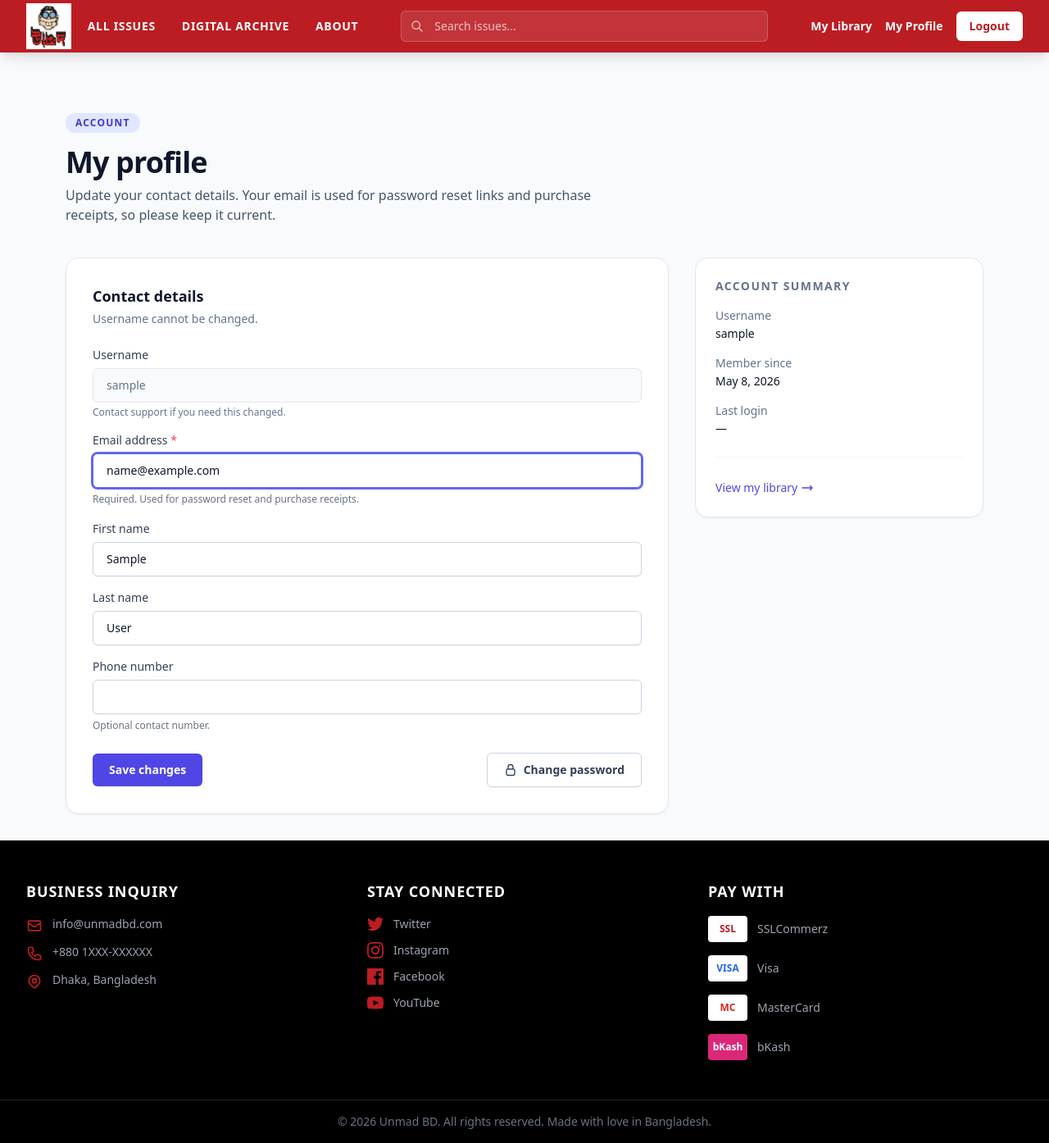
After one commit to mdsajib1473/digital-magazine-platform, a Django app: page /accounts/profile/ in a window 1280 px wide. The commit adds this page. Shown: the whole page at 82% size. Run offline with Django 5.2, Linux system fonts and the light colour scheme; the visitor is signed in with stand-in values (Sample User, id 1); parts of the project's set-up code (start-up, migrations or seed data) failed here and were passed over; some libraries are stand-ins or nearby versions.

Commit message:
password reset issue solved with mandatoring email

```diff
--- a/apps/accounts/forms.py
+++ b/apps/accounts/forms.py
@@ -3,6 +3,7 @@
 from django import forms
 from django.contrib.auth.forms import (
     AuthenticationForm,
+    PasswordChangeForm,
     PasswordResetForm,
     SetPasswordForm,
     UserCreationForm,
@@ -51,9 +52,14 @@ class CustomSignupForm(_TailwindFormMixin, UserCreationForm):
     - phone_number stays optional, matching the model.
     """
 
+    # Explicitly required -- password reset + purchase receipts both depend on
+    # having an email on file, so we enforce it at the form level even though
+    # AbstractUser.email allows blank.
     email = forms.EmailField(
         required=True,
-        help_text="Used for password reset and purchase receipts.",
+        label="Email address",
+        help_text="Required. Used for password reset and purchase receipts.",
+        widget=forms.EmailInput(attrs={"placeholder": "you@example.com"}),
     )
     phone_number = forms.CharField(
         required=False,
@@ -80,3 +86,42 @@ class StyledPasswordResetForm(_TailwindFormMixin, PasswordResetForm):
 
 class StyledSetPasswordForm(_TailwindFormMixin, SetPasswordForm):
     """Set-new-password form (two password inputs) with Tailwind-styled inputs."""
+
+
+class StyledPasswordChangeForm(_TailwindFormMixin, PasswordChangeForm):
+    """Logged-in password change form with Tailwind-styled inputs."""
+
+
+class UserProfileForm(_TailwindFormMixin, forms.ModelForm):
+    """Let authenticated users edit their own contact details.
+
+    Email is kept required here (mirrors signup) because password reset and
+    future purchase receipts both depend on a valid address being on file.
+    Username is intentionally NOT editable -- changing it would invalidate
+    saved URLs and support requests.
+    """
+
+    email = forms.EmailField(
+        required=True,
+        label="Email address",
+        help_text="Required. Used for password reset and purchase receipts.",
+    )
+
+    class Meta:
+        model = CustomUser
+        fields = ("email", "first_name", "last_name", "phone_number")
+        labels = {
+            "first_name": "First name",
+            "last_name": "Last name",
+            "phone_number": "Phone number",
+        }
+
+    def clean_email(self):
+        """Reject duplicates, but let the current user keep their own email."""
+        email = self.cleaned_data["email"].strip().lower()
+        qs = CustomUser.objects.filter(email__iexact=email)
+        if self.instance.pk:
+            qs = qs.exclude(pk=self.instance.pk)
+        if qs.exists():
+            raise forms.ValidationError("An account with this email already exists.")
+        return email
--- a/apps/accounts/urls.py
+++ b/apps/accounts/urls.py
@@ -12,21 +12,24 @@ listed earlier wins.
 
 from django.contrib.auth.views import (
     LoginView,
+    PasswordChangeView,
     PasswordResetConfirmView,
     PasswordResetView,
 )
-from django.urls import include, path
+from django.urls import include, path, reverse_lazy
 
 from .forms import (
     StyledAuthenticationForm,
+    StyledPasswordChangeForm,
     StyledPasswordResetForm,
     StyledSetPasswordForm,
 )
-from .views import LibraryView, SignupView
+from .views import LibraryView, ProfileView, SignupView
 
 urlpatterns = [
     path("signup/", SignupView.as_view(), name="signup"),
     path("library/", LibraryView.as_view(), name="library"),
+    path("profile/", ProfileView.as_view(), name="profile"),
     # Override the stock login view so we can swap in the styled form.
     path(
         "login/",
@@ -47,7 +50,18 @@ urlpatterns = [
         PasswordResetConfirmView.as_view(form_class=StyledSetPasswordForm),
         name="password_reset_confirm",
     ),
-    # Delegate the rest (logout, password_change, password_reset_done,
+    # Password change (logged-in flow): three password inputs. Styled form
+    # + explicit success_url so the done page can reverse() cleanly even
+    # though we keep the default template_name.
+    path(
+        "password_change/",
+        PasswordChangeView.as_view(
+            form_class=StyledPasswordChangeForm,
+            success_url=reverse_lazy("password_change_done"),
+        ),
+        name="password_change",
+    ),
+    # Delegate the rest (logout, password_change_done, password_reset_done,
     # password_reset_complete, ...) to the default contrib.auth URLConf.
     path("", include("django.contrib.auth.urls")),
 ]
--- a/apps/accounts/views.py
+++ b/apps/accounts/views.py
@@ -1,11 +1,12 @@
+from django.contrib import messages
 from django.contrib.auth import login
 from django.contrib.auth.mixins import LoginRequiredMixin
 from django.urls import reverse_lazy
-from django.views.generic import CreateView, ListView
+from django.views.generic import CreateView, ListView, UpdateView
 
 from apps.magazines.models import Purchase
 
-from .forms import CustomSignupForm
+from .forms import CustomSignupForm, UserProfileForm
 
 
 class SignupView(CreateView):
@@ -51,3 +52,27 @@ class LibraryView(LoginRequiredMixin, ListView):
             .select_related("issue", "issue__category")
             .order_by("-purchase_date")
         )
+
+
+class ProfileView(LoginRequiredMixin, UpdateView):
+    """Let an authenticated user edit their own contact details.
+
+    Key invariants:
+      - ``get_object()`` returns ``self.request.user`` -- a user can only
+        ever edit their own profile; path-based tampering is impossible
+        because we never read a pk/slug from the URL.
+      - ``success_url`` points back at the profile page so the user sees
+        the updated values and the success flash.
+    """
+
+    form_class = UserProfileForm
+    template_name = "accounts/profile.html"
+    success_url = reverse_lazy("profile")
+
+    def get_object(self, queryset=None):
+        return self.request.user
+
+    def form_valid(self, form):
+        response = super().form_valid(form)
+        messages.success(self.request, "Your profile has been updated.")
+        return response
--- /dev/null
+++ b/templates/accounts/profile.html
@@ -0,0 +1,128 @@
+{% extends "base.html" %}
+
+{% block title %}My profile &middot; Unmad Digital Archive{% endblock %}
+
+{% block content %}
+
+{# ----------------------------------------------------------------------- #}
+{# Page header (matches library.html aesthetic)                            #}
+{# ----------------------------------------------------------------------- #}
+<section class="py-8 sm:py-10">
+    <p class="inline-block px-3 py-1 text-xs font-semibold uppercase tracking-widest text-indigo-700 bg-indigo-100 rounded-full">
+        Account
+    </p>
+    <h1 class="mt-4 text-3xl sm:text-4xl font-bold tracking-tight text-slate-900">
+        My profile
+    </h1>
+    <p class="mt-2 max-w-2xl text-slate-600">
+        Update your contact details. Your email is used for password
+        reset links and purchase receipts, so please keep it current.
+    </p>
+</section>
+
+{# ----------------------------------------------------------------------- #}
+{# Two-column layout: profile form (left, wide) + account summary (right)  #}
+{# ----------------------------------------------------------------------- #}
+<div class="grid grid-cols-1 lg:grid-cols-3 gap-8 items-start">
+
+    {# ----------------------- Profile form card -------------------------- #}
+    <div class="lg:col-span-2">
+        <div class="bg-white border border-slate-200 rounded-2xl shadow-sm p-6 sm:p-8">
+            <h2 class="text-lg font-semibold text-slate-900">
+                Contact details
+            </h2>
+            <p class="mt-1 text-sm text-slate-500">
+                Username cannot be changed.
+            </p>
+
+            <form method="post" novalidate class="mt-6">
+                {% csrf_token %}
+
+                {% if form.non_field_errors %}
+                    <div class="mb-4 rounded-md border border-rose-200 bg-rose-50 px-4 py-3 text-sm text-rose-800">
+                        {% for error in form.non_field_errors %}
+                            <p>{{ error }}</p>
+                        {% endfor %}
+                    </div>
+                {% endif %}
+
+                {# Read-only username row -- styled like a disabled input so it #}
+                {# lines up visually with the real fields below.               #}
+                <div class="mb-4">
+                    <label class="block text-sm font-medium text-slate-700 mb-1.5">
+                        Username
+                    </label>
+                    <input type="text"
+                           value="{{ user.username }}"
+                           disabled
+                           class="block w-full px-4 py-2.5 text-sm bg-slate-50 border border-slate-200 rounded-md text-slate-500 cursor-not-allowed">
+                    <p class="mt-1 text-xs text-slate-500">Contact support if you need this changed.</p>
+                </div>
+
+                {% include "registration/_form_field.html" with field=form.email %}
+                {% include "registration/_form_field.html" with field=form.first_name %}
+                {% include "registration/_form_field.html" with field=form.last_name %}
+                {% include "registration/_form_field.html" with field=form.phone_number %}
+
+                <div class="flex flex-col sm:flex-row sm:items-center sm:justify-between gap-3 pt-2">
+                    <button type="submit"
+                            class="inline-flex items-center justify-center rounded-md bg-indigo-600 px-5 py-2.5 text-sm font-semibold text-white shadow-sm hover:bg-indigo-500 focus:outline-none focus:ring-2 focus:ring-offset-2 focus:ring-indigo-500 transition">
+                        Save changes
+                    </button>
+
+                    {# Secondary action: jump to the dedicated password-change flow. #}
+                    <a href="{% url 'password_change' %}"
+                       class="inline-flex items-center justify-center gap-2 rounded-md border border-slate-300 bg-white px-5 py-2.5 text-sm font-semibold text-slate-700 shadow-sm hover:bg-slate-50 hover:border-slate-400 focus:outline-none focus:ring-2 focus:ring-offset-2 focus:ring-slate-400 transition">
+                        {# lock-closed icon #}
+                        <svg xmlns="http://www.w3.org/2000/svg" fill="none" viewBox="0 0 24 24" stroke-width="2" stroke="currentColor" class="w-4 h-4">
+                            <path stroke-linecap="round" stroke-linejoin="round" d="M16.5 10.5V6.75a4.5 4.5 0 10-9 0v3.75m-.75 11.25h10.5a2.25 2.25 0 002.25-2.25v-6.75a2.25 2.25 0 00-2.25-2.25H6.75a2.25 2.25 0 00-2.25 2.25v6.75a2.25 2.25 0 002.25 2.25z" />
+                        </svg>
+                        Change password
+                    </a>
+                </div>
+            </form>
+        </div>
+    </div>
+
+    {# ----------------------- Account summary side card ------------------ #}
+    <aside class="lg:col-span-1">
+        <div class="bg-white border border-slate-200 rounded-2xl shadow-sm p-6">
+            <h2 class="text-sm font-semibold uppercase tracking-widest text-slate-500">
+                Account summary
+            </h2>
+
+            <dl class="mt-4 space-y-4 text-sm">
+                <div>
+                    <dt class="text-slate-500">Username</dt>
+                    <dd class="mt-0.5 font-medium text-slate-900 break-all">{{ user.username }}</dd>
+                </div>
+                <div>
+                    <dt class="text-slate-500">Member since</dt>
+                    <dd class="mt-0.5 font-medium text-slate-900">{{ user.date_joined|date:"M j, Y" }}</dd>
+                </div>
+                <div>
+                    <dt class="text-slate-500">Last login</dt>
+                    <dd class="mt-0.5 font-medium text-slate-900">
+                        {% if user.last_login %}
+                            {{ user.last_login|date:"M j, Y, g:i a" }}
+                        {% else %}
+                            &mdash;
+                        {% endif %}
+                    </dd>
+                </div>
+            </dl>
+
+            <div class="mt-6 pt-6 border-t border-slate-100">
+                <a href="{% url 'library' %}" class="inline-flex items-center gap-1 text-sm font-medium text-indigo-600 hover:text-indigo-500">
+                    View my library
+                    <svg xmlns="http://www.w3.org/2000/svg" fill="none" viewBox="0 0 24 24" stroke-width="2" stroke="currentColor" class="w-4 h-4">
+                        <path stroke-linecap="round" stroke-linejoin="round" d="M17.25 8.25L21 12m0 0l-3.75 3.75M21 12H3" />
+                    </svg>
+                </a>
+            </div>
+        </div>
+    </aside>
+
+</div>
+
+{% endblock %}
--- a/templates/includes/_navbar.html
+++ b/templates/includes/_navbar.html
@@ -39,6 +39,9 @@
                 {% if user.is_authenticated %}
                     <a href="{% url 'library' %}" class="text-white text-sm font-semibold hover:text-red-200 transition">
                         My Library
+                    </a>
+                    <a href="{% url 'profile' %}" class="text-white text-sm font-semibold hover:text-red-200 transition">
+                        My Profile
                     </a>
                     <form action="{% url 'logout' %}" method="post" class="inline">
                         {% csrf_token %}
@@ -90,6 +93,9 @@
                 <a href="{% url 'library' %}" class="block px-3 py-2 text-white text-sm font-semibold hover:bg-white/10 rounded-md">
                     My Library
                 </a>
+                <a href="{% url 'profile' %}" class="block px-3 py-2 text-white text-sm font-semibold hover:bg-white/10 rounded-md">
+                    My Profile
+                </a>
                 <form action="{% url 'logout' %}" method="post" class="px-3 py-2">
                     {% csrf_token %}
                     <button type="submit" class="w-full text-left text-white text-sm font-semibold hover:bg-white/10 rounded-md py-2">
```
Also changed, not shown: templates/registration/password_change_done.html (added, +35 -0 lines), templates/registration/password_change_form.html (added, +42 -0 lines).
